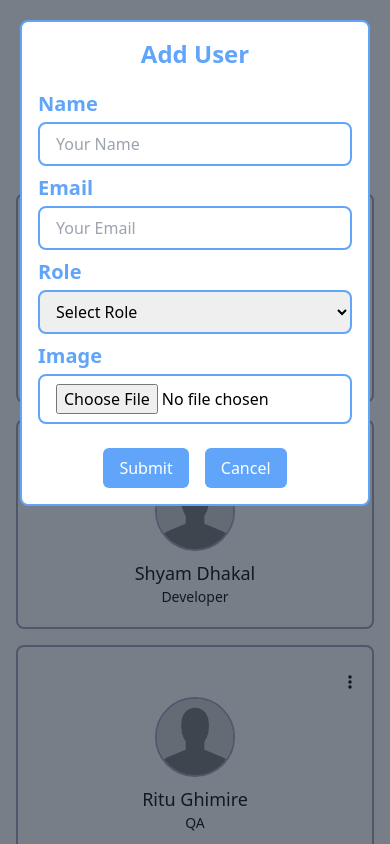
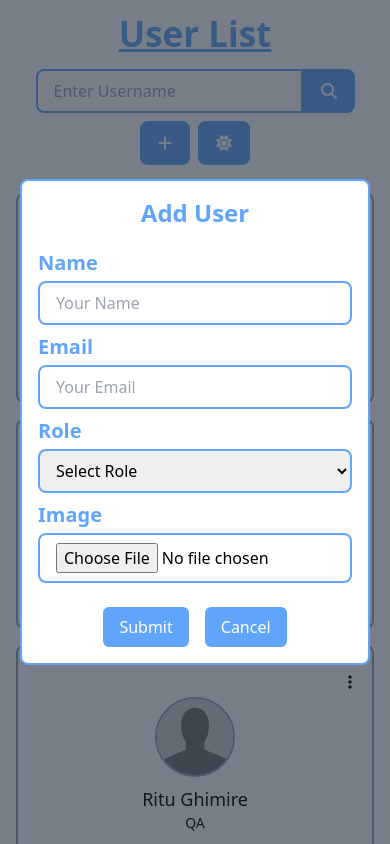
Before and after one commit to SanjeevMhn/userCrud, a React (Vite) app: page / in a window 390 px wide. Both pictures are taken after a click on the button 165 px from the left and 142 px from the top of the page. Shown: the top 844 px of the page. Built offline with nearby package versions, Linux system fonts and the light colour scheme.

Commit message:
[FIXED]: fixed modal position in responsive view

```diff
--- a/src/components/AddUserForm.jsx
+++ b/src/components/AddUserForm.jsx
@@ -21,7 +21,7 @@ const AddUserForm = forwardRef(function AddUserForm(props, ref) {
     } = ref;
 
     return (
-        <div className={`add-user modal w-[100%] h-full absolute z-50 top-0 left-0 p-5 lg:p-0 justify-center items-start lg:items-center ${addUserForm ? 'flex' : 'hidden'} ${theme === 'dark'? "bg-gray-900/90" : "bg-gray-800/60"}`}>
+        <div className={`add-user modal w-[100%] h-full fixed z-50 top-0 left-0 p-5 lg:p-0 justify-center items-center ${addUserForm ? 'flex' : 'hidden'} ${theme === 'dark'? "bg-gray-900/90" : "bg-gray-800/60"}`}>
             <form onSubmit={handleSubmit} className={`form w-[100%] lg:w-1/2 p-4 lg:p-8 border-2 border-blue-400 rounded-lg relative ${theme === 'dark' ? "bg-gray-800" : "bg-white"}`} ref={refForm}>
                 <h2 className="form-title text-center font-semibold text-blue-400 text-2xl mb-5">Add User</h2>
                 <div className="form-group flex flex-col pb-2">
```
